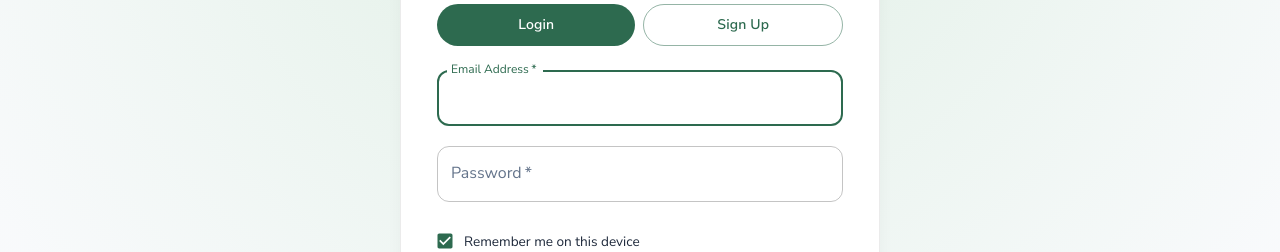
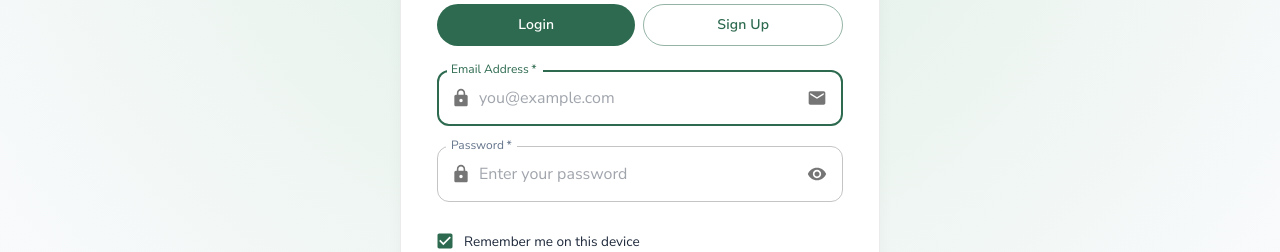
Before and after one commit to Roshami/gemtrail, a React (Vite) app in the folder gemtrail-frontend/: page / in a window 1280 px wide. Both pictures are taken after a click on the tab "Admin Login". Shown: the part 495-747 px from the top of the page. Built offline with nearby package versions, Linux system fonts and the light colour scheme; no server answers.

Commit message:
fixed some fetching errors

```diff
--- a/gemtrail-frontend/src/App.jsx
+++ b/gemtrail-frontend/src/App.jsx
@@ -3,14 +3,14 @@ import { ThemeProvider, CssBaseline } from '@mui/material';
 import { getMuiTheme } from './theme/muiTheme.js';
 import { Header } from './components/Header.jsx';
 import { HeroSection } from './components/HeroSection.jsx';
-import { Places } from './components/Places.jsx';
+import { Places } from './pages/Places.jsx';
 import { PlaceDetailModal } from './components/PlaceDetailModal.jsx';
 import { DirectionsModal } from './components/DirectionsModal.jsx';
 import { TripPlannerView } from './pages/TripPlannerView.jsx';
 import { GemTrailsView } from './pages/GemTrailsView.jsx';
 import { StoriesGuidesView } from './pages/StoriesGuidesView.jsx';
 import { AboutSabaragamuwaView } from './pages/AboutSabaragamuwaView.jsx';
-import { MapPageView } from './components/MapPageView.jsx';
+import { MapPageView } from './pages/MapPageView.jsx';
 import { AdminPanelView } from './pages/AdminPanelView.jsx';
 import { LoginView } from './pages/LoginView.jsx';
 import { Footer } from './components/Footer.jsx';
@@ -23,6 +23,7 @@ import {
   resetStoredPlaces, getStoredDistrictInfo,
   saveStoredDistrictInfo,
 } from './utils/placesStorage.js';
+
 
 export default function App() {
   // Theme Mode (Material UI Light / Dark mode)
--- a/gemtrail-frontend/src/pages/LoginView.jsx
+++ b/gemtrail-frontend/src/pages/LoginView.jsx
@@ -35,6 +35,8 @@ import {
 const API_BASE_URL = (import.meta.env.VITE_API_URL || '').replace(/\/$/, '');
 const AUTH_URL = `${API_BASE_URL}/api/auth`;
 
+const isEmailValid = (email) => /^[^\s@]+@[^\s@]+\.[^\s@]+$/.test(email);
+
 export const LoginView = ({
   onLoginSuccess,
   onBackToExplore,
@@ -68,7 +70,9 @@ export const LoginView = ({
   const saveSession = (token, user) => {
     // Never trust a role supplied by the form; use the role returned by the API.
     const storage = rememberMe ? window.localStorage : window.sessionStorage;
-    const otherStorage = rememberMe ? window.sessionStorage : window.localStorage;
+    const otherStorage = rememberMe
+      ? window.sessionStorage
+      : window.localStorage;
     otherStorage.removeItem('token');
     otherStorage.removeItem('user');
     storage.setItem('token', token);
@@ -84,8 +88,8 @@ export const LoginView = ({
         setErrorMsg('Name must be 2–120 characters.');
         return;
       }
-      if (password.length < 8 || password.length > 128) {
-        setErrorMsg('Password must be 8–128 characters.');
+      if (password.length < 3 || password.length > 128) {
+        setErrorMsg('Password must be 3–128 characters.');
         return;
       }
       if (password !== confirmPassword) {
@@ -115,12 +119,17 @@ export const LoginView = ({
 
       const result = await response.json().catch(() => ({}));
       if (!response.ok || !result.success) {
-        setErrorMsg(result.message || 'The request could not be completed. Please try again.');
+        setErrorMsg(
+          result.message ||
+            'The request could not be completed. Please try again.',
+        );
         return;
       }
 
       if (mode === 'register') {
-        setSuccessMsg('Your visitor account has been created. You can now sign in.');
+        setSuccessMsg(
+          'Your visitor account has been created. You can now sign in.',
+        );
         setMode('login');
         setPassword('');
         setConfirmPassword('');
@@ -136,7 +145,9 @@ export const LoginView = ({
       // Only a server-authenticated admin may trigger the admin-dashboard callback.
       if (user.role === 'admin') {
         saveSession(token, user);
-        setSuccessMsg(`Welcome, ${user.name || 'Administrator'}! Opening the admin console...`);
+        setSuccessMsg(
+          `Welcome, ${user.name || 'Administrator'}! Opening the admin console...`,
+        );
         window.setTimeout(() => {
           onLoginSuccess?.(user);
         }, 400);
@@ -145,7 +156,9 @@ export const LoginView = ({
 
       if (user.role === 'visitor') {
         saveSession(token, user);
-        setSuccessMsg(`Welcome, ${user.name || 'visitor'}! You are signed in as a visitor.`);
+        setSuccessMsg(
+          `Welcome, ${user.name || 'visitor'}! You are signed in as a visitor.`,
+        );
         window.setTimeout(() => {
           onUserLoginSuccess?.(user);
           onBackToExplore?.();
@@ -154,7 +167,9 @@ export const LoginView = ({
       }
 
       // Fail closed for unknown or missing roles.
-      setErrorMsg('This account does not have permission to access the application.');
+      setErrorMsg(
+        'This account does not have permission to access the application.',
+      );
     } catch (error) {
       setErrorMsg(
         'Unable to connect to the server. Check that the backend is running and the API URL is correct.',
@@ -230,7 +245,8 @@ export const LoginView = ({
           <Box
             sx={{
               height: 6,
-              background: 'linear-gradient(90deg, #059669 0%, #10b981 50%, #34d399 100%)',
+              background:
+                'linear-gradient(90deg, #059669 0%, #10b981 50%, #34d399 100%)',
             }}
           />
 
@@ -261,19 +277,27 @@ export const LoginView = ({
                   <AdminIcon sx={{ fontSize: 34 }} />
                 )}
               </Box>
-              <Typography variant="h5" sx={{ fontWeight: 800, letterSpacing: '-0.02em', mb: 0.5 }}>
+              <Typography
+                variant="h5"
+                sx={{ fontWeight: 800, letterSpacing: '-0.02em', mb: 0.5 }}
+              >
                 {isRegister ? 'Create Your Account' : 'Sign In'}
               </Typography>
               <Typography variant="body2" color="text.secondary">
                 GemTrail Ratnapura Tourism Portal
               </Typography>
               <Typography variant="body2" color="text.secondary" sx={{ mt: 1 }}>
-                Visitors can explore and plan trips. Only administrators can access the admin console.
+                Visitors can explore and plan trips. Only administrators can
+                access the admin console.
               </Typography>
             </Box>
 
             {errorMsg && (
-              <Alert severity="error" sx={{ mb: 3, borderRadius: 2 }} onClose={() => setErrorMsg('')}>
+              <Alert
+                severity="error"
+                sx={{ mb: 3, borderRadius: 2 }}
+                onClose={() => setErrorMsg('')}
+              >
                 {errorMsg}
               </Alert>
             )}
@@ -319,13 +343,19 @@ export const LoginView = ({
                     onChange={(event) => setName(event.target.value)}
                     disabled={loading}
                     required
-                    inputProps={{ minLength: 2, maxLength: 120 }}
-                    InputProps={{
+                    slotProps={{
+                      htmlInput: {
+                        minLength: 2,
+                        maxLength: 120,
+                      },
+                      input: {
                         startAdornment: (
                           <InputAdornment position="start">
-                          <PersonIcon color="action" fontSize="small" />
+                            <LockIcon color="action" fontSize="small" />
                           </InputAdornment>
                         ),
+                        e
+                      },
                     }}
                   />
                 )}
@@ -341,27 +371,8 @@ export const LoginView = ({
                   placeholder="you@example.com"
                   disabled={loading}
                   required
-                  InputProps={{
-                    startAdornment: (
-                      <InputAdornment position="start">
-                        <EmailIcon color="action" fontSize="small" />
-                      </InputAdornment>
-                    ),
-                  }}
-                />
-
-                <TextField
-                  label="Password"
-                  type={showPassword ? 'text' : 'password'}
-                  fullWidth
-                  autoComplete={isRegister ? 'new-password' : 'current-password'}
-                  value={password}
-                  onChange={(event) => setPassword(event.target.value)}
-                  placeholder={isRegister ? 'At least 8 characters' : 'Enter your password'}
-                  disabled={loading}
-                  required
-                  inputProps={isRegister ? { minLength: 8, maxLength: 128 } : {}}
-                  InputProps={{
+                  slotProps={{
+                    input: {
                       startAdornment: (
                         <InputAdornment position="start">
                           <LockIcon color="action" fontSize="small" />
@@ -370,7 +381,50 @@ export const LoginView = ({
                       endAdornment: (
                         <InputAdornment position="end">
                           <IconButton
-                          onClick={() => setShowPassword((visible) => !visible)}
+                            onClick={() => setEmail('')}
+                            edge="end"
+                            size="small"
+                            aria-label="clear email"
+                          >
+                            <EmailIcon fontSize="small" />
+                          </IconButton>
+                        </InputAdornment>
+                      ),
+                    },
+                  }}
+                />
+
+                <TextField
+                  label="Password"
+                  type={showPassword ? 'text' : 'password'}
+                  fullWidth
+                  autoComplete={
+                    isRegister ? 'new-password' : 'current-password'
+                  }
+                  value={password}
+                  onChange={(event) => setPassword(event.target.value)}
+                  placeholder={
+                    isRegister ? 'At least 8 characters' : 'Enter your password'
+                  }
+                  disabled={loading}
+                  required
+                  slotProps={{
+                    htmlInput: {
+                      minLength: 3,
+                      maxLength: 128,
+                    },
+                    input: {
+                      startAdornment: (
+                        <InputAdornment position="start">
+                          <LockIcon color="action" fontSize="small" />
+                        </InputAdornment>
+                      ),
+                      endAdornment: (
+                        <InputAdornment position="end">
+                          <IconButton
+                            onClick={() =>
+                              setShowPassword((visible) => !visible)
+                            }
                             edge="end"
                             size="small"
                             aria-label="toggle password visibility"
@@ -383,6 +437,7 @@ export const LoginView = ({
                           </IconButton>
                         </InputAdornment>
                       ),
+                    },
                   }}
                 />
 
@@ -396,13 +451,35 @@ export const LoginView = ({
                     onChange={(event) => setConfirmPassword(event.target.value)}
                     disabled={loading}
                     required
-                    inputProps={{ minLength: 8, maxLength: 128 }}
-                    InputProps={{
+                    slotProps={{
+                      htmlInput: isRegister
+                        ? { minLength: 3, maxLength: 128 }
+                        : {},
+                      input: {
                         startAdornment: (
                           <InputAdornment position="start">
                             <LockIcon color="action" fontSize="small" />
                           </InputAdornment>
                         ),
+                        endAdornment: (
+                          <InputAdornment position="end">
+                            <IconButton
+                              onClick={() =>
+                                setShowPassword((visible) => !visible)
+                              }
+                              edge="end"
+                              size="small"
+                              aria-label="toggle password visibility"
+                            >
+                              {showPassword ? (
+                                <VisibilityOffIcon fontSize="small" />
+                              ) : (
+                                <VisibilityIcon fontSize="small" />
+                              )}
+                            </IconButton>
+                          </InputAdornment>
+                        ),
+                      },
                     }}
                   />
                 )}
@@ -413,7 +490,9 @@ export const LoginView = ({
                       <Checkbox
                         size="small"
                         checked={rememberMe}
-                        onChange={(event) => setRememberMe(event.target.checked)}
+                        onChange={(event) =>
+                          setRememberMe(event.target.checked)
+                        }
                         color="primary"
                       />
                     }
@@ -460,9 +539,13 @@ export const LoginView = ({
 
             <Divider sx={{ my: 3 }} />
 
-            <Typography variant="caption" color="text.secondary" sx={{ display: 'block', textAlign: 'center' }}>
-              New accounts are registered as visitors. Administrator access is granted only to
-              accounts assigned the admin role by the server.
+            <Typography
+              variant="caption"
+              color="text.secondary"
+              sx={{ display: 'block', textAlign: 'center' }}
+            >
+              New accounts are registered as visitors. Administrator access is
+              granted only to accounts assigned the admin role by the server.
             </Typography>
           </CardContent>
         </Card>
--- a/gemtrail-frontend/src/pages/MapPageView.jsx
+++ b/gemtrail-frontend/src/pages/MapPageView.jsx
@@ -7,9 +7,9 @@ import {
   LocationOff as LocationOffIcon,
   MyLocation as MyLocationIcon
 } from '@mui/icons-material';
-import { LocationControls } from './LocationControls.jsx';
-import { FilterBar } from './FilterBar.jsx';
-import { PlacesMap } from './PlacesMap.jsx';
+import { LocationControls } from '../components/LocationControls.jsx';
+import { FilterBar } from '../components/FilterBar.jsx';
+import { PlacesMap } from '../components/PlacesMap.jsx';
 
 export const MapPageView = ({
   places,
```
Also changed, not shown: gemtrail-frontend/src/pages/Places.jsx (+5 -4 lines). Lines whose indentation alone changed are shown as unchanged.
